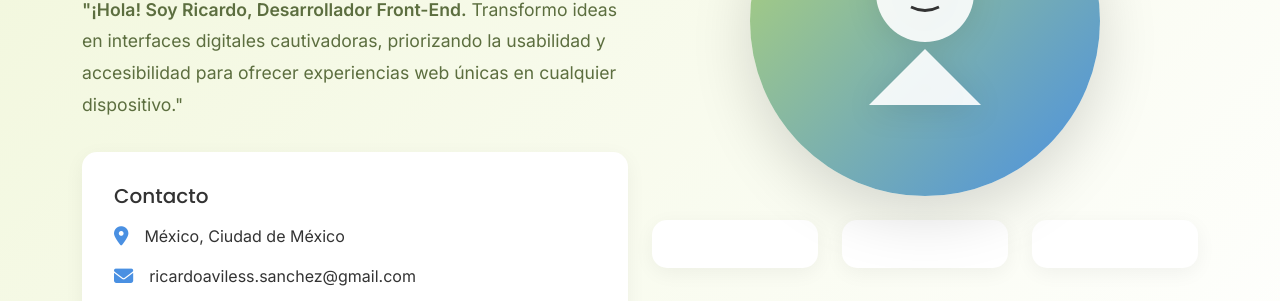
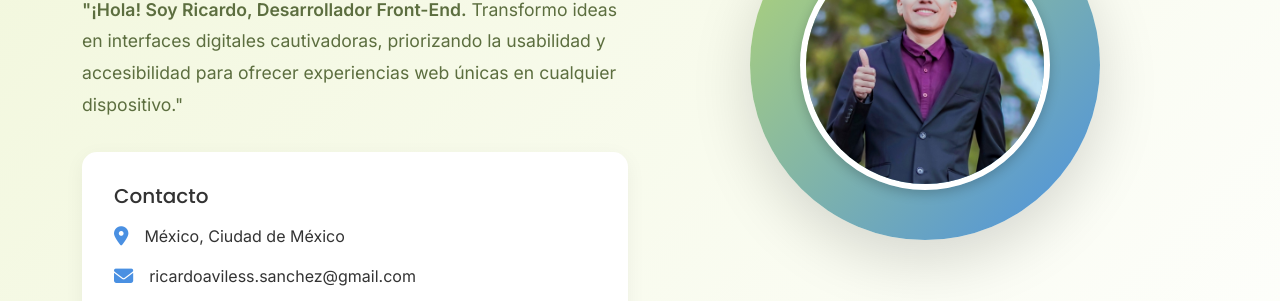
Before and after one commit to ricardoavi304/Portfolio, a plain HTML site: page index.html in a window 1280 px wide. Shown: the part 371-672 px from the top of the page. Drawn offline with nearby package versions, Linux system fonts and the light colour scheme.

Commit message:
se añade foto

```diff
--- a/index.html
+++ b/index.html
@@ -85,18 +85,10 @@
                     </div>
                 </div>
 
-                <div class="col-lg-6">
-                    <div class="hero-avatar">
-                        <svg viewBox="0 0 200 200" xmlns="http://www.w3.org/2000/svg">
-                            <!-- Avatar illustration -->
-                            <circle cx="100" cy="80" r="35" fill="white" opacity="0.9"/>
-                            <path d="M100,120 Q80,140 60,160 L140,160 Q120,140 100,120" fill="white" opacity="0.9"/>
-                            <circle cx="90" cy="75" r="3" fill="#333"/>
-                            <circle cx="110" cy="75" r="3" fill="#333"/>
-                            <path d="M90,90 Q100,95 110,90" stroke="#333" stroke-width="2" fill="none"/>
-                            <ellipse cx="100" cy="50" rx="40" ry="25" fill="white" opacity="0.8"/>
-                        </svg>
-                    </div>
+                <div class="hero-avatar text-center">
+                    <img src="./Fotografias/richi.png" alt="Foto de Ricardo" class="avatar-img">
+                </div>
+
 
                     <div class="row mt-4">
                         <div class="col-4">
--- a/styles.css
+++ b/styles.css
@@ -63,6 +63,21 @@
         }
 
         /* Hero Section */
+
+        .avatar-img {
+    width: 250px;
+    height: 250px;
+    object-fit: cover;
+    border-radius: 50%; /* círculo perfecto */
+    border: 6px solid #ffffff; /* borde blanco */
+    box-shadow: 0 4px 12px rgba(0, 0, 0, 0.2); /* sombra suave */
+    transition: transform 0.3s ease;
+}
+
+.avatar-img:hover {
+    transform: scale(1.05); /* efecto sutil al pasar el mouse */
+}
+
         .hero-section {
             min-height: 100vh;
             display: flex;
```
Also changed, not shown: Fotografias/richi.png (added).
